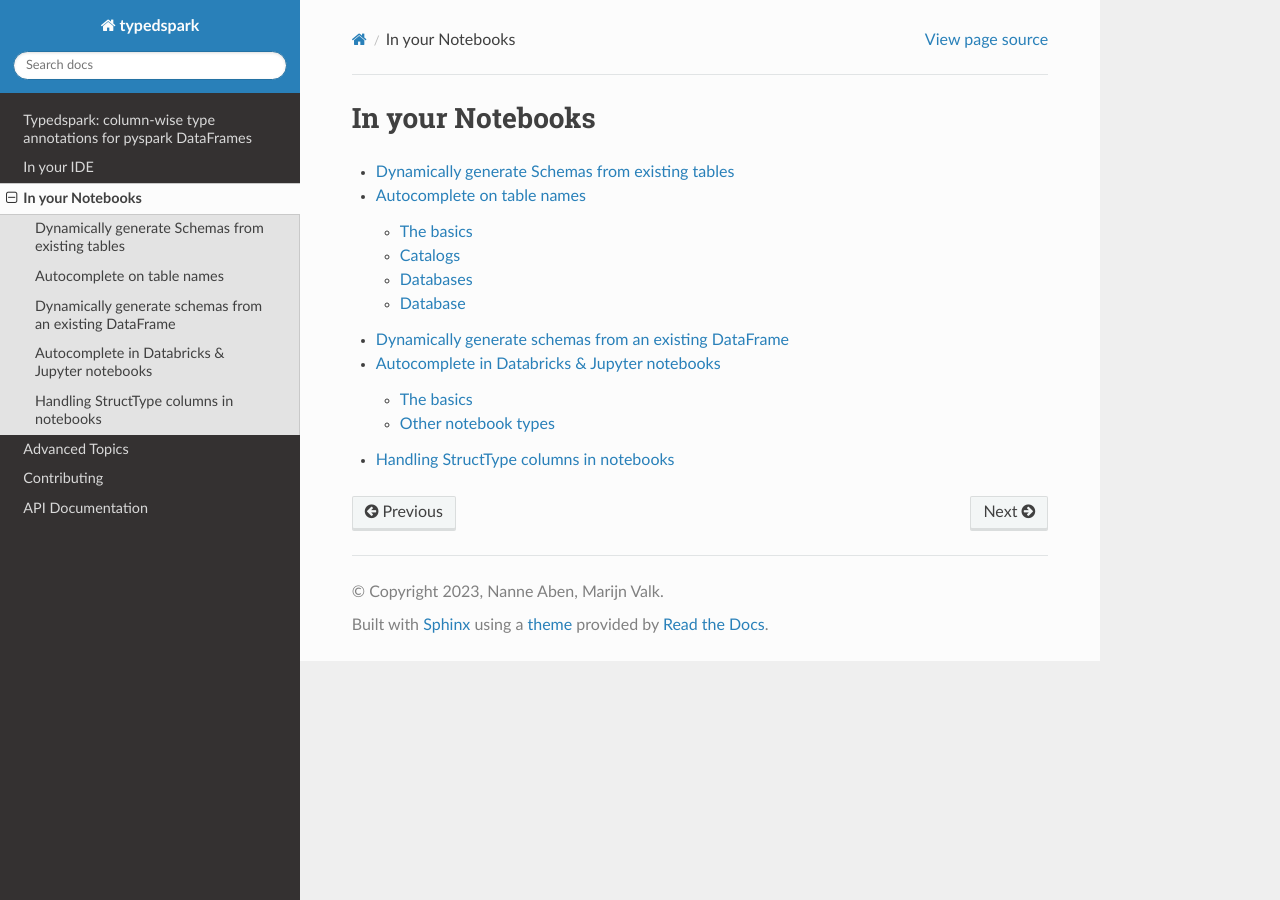
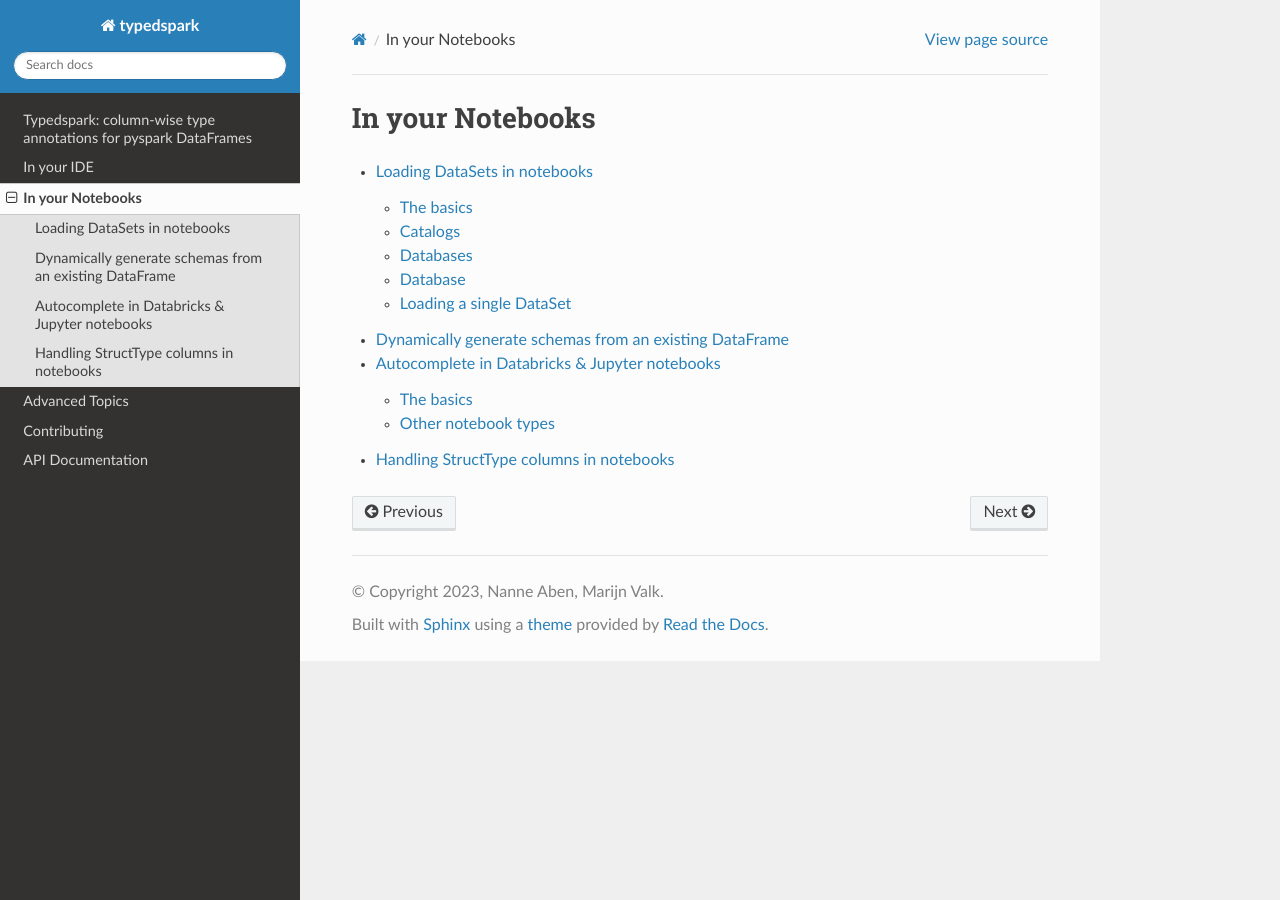
Before and after one commit to kaiko-ai/typedspark, a Sphinx documentation site: the page built from docs/source/notebook.rst, in a window 1280 px wide. Built offline with Sphinx 7.4.7 and the Read the Docs theme 2.0.0, drawn with Linux system fonts in a browser that asks for light colours.

Commit message:
Update documentation

```diff
--- a/docs/source/notebook.rst
+++ b/docs/source/notebook.rst
@@ -3,8 +3,7 @@ In your Notebooks
 
 .. toctree::
 
-   generating_schemas
-   autocomplete_on_table_names
+   loading_datasets_in_notebooks
    create_schema_in_notebook
    autocomplete_in_notebooks
    structtypes_in_notebooks
```
Also changed, not shown: docs/source/create_schema_in_notebook.ipynb, docs/source/generating_schemas.ipynb (deleted), docs/source/loading_datasets_in_notebooks.ipynb.
